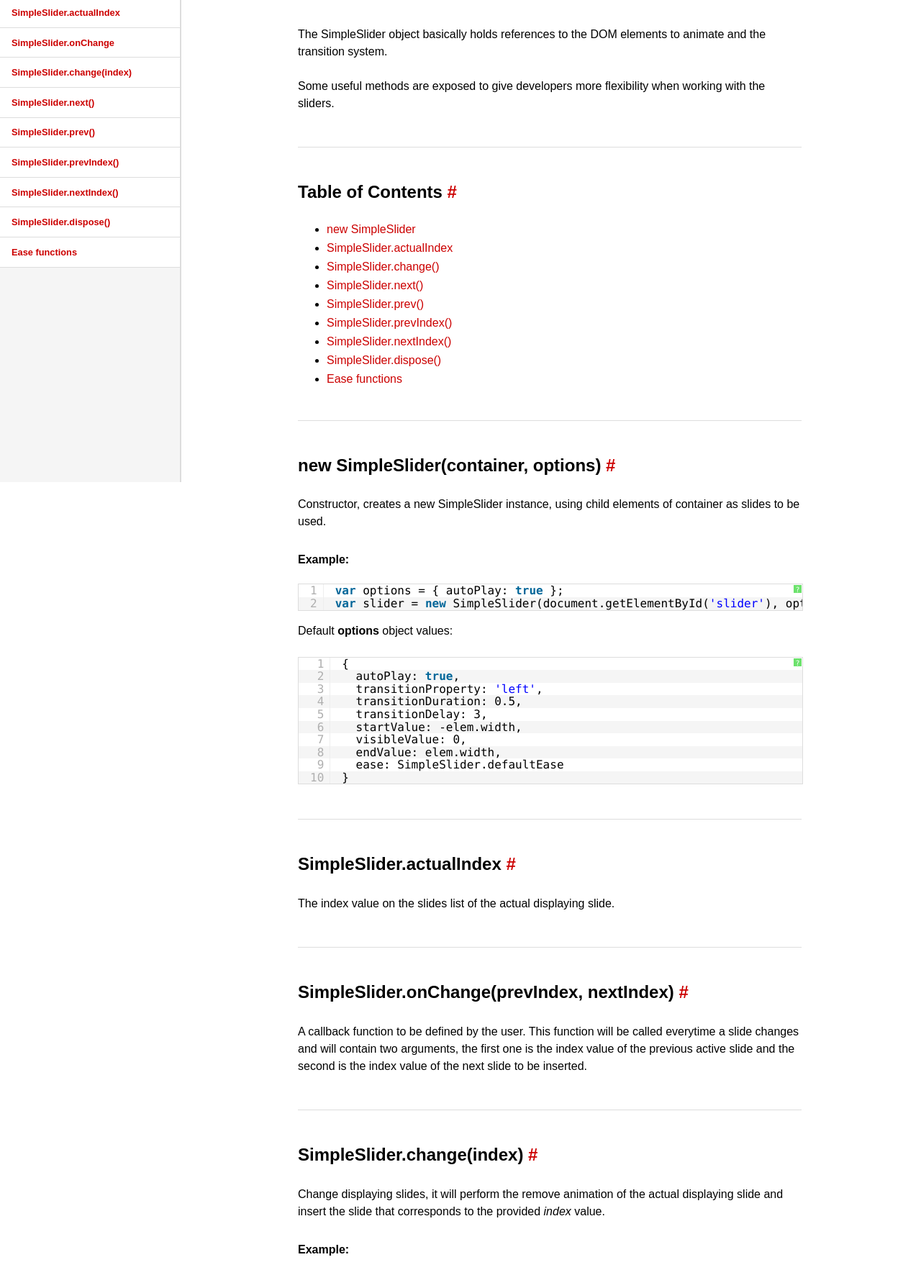
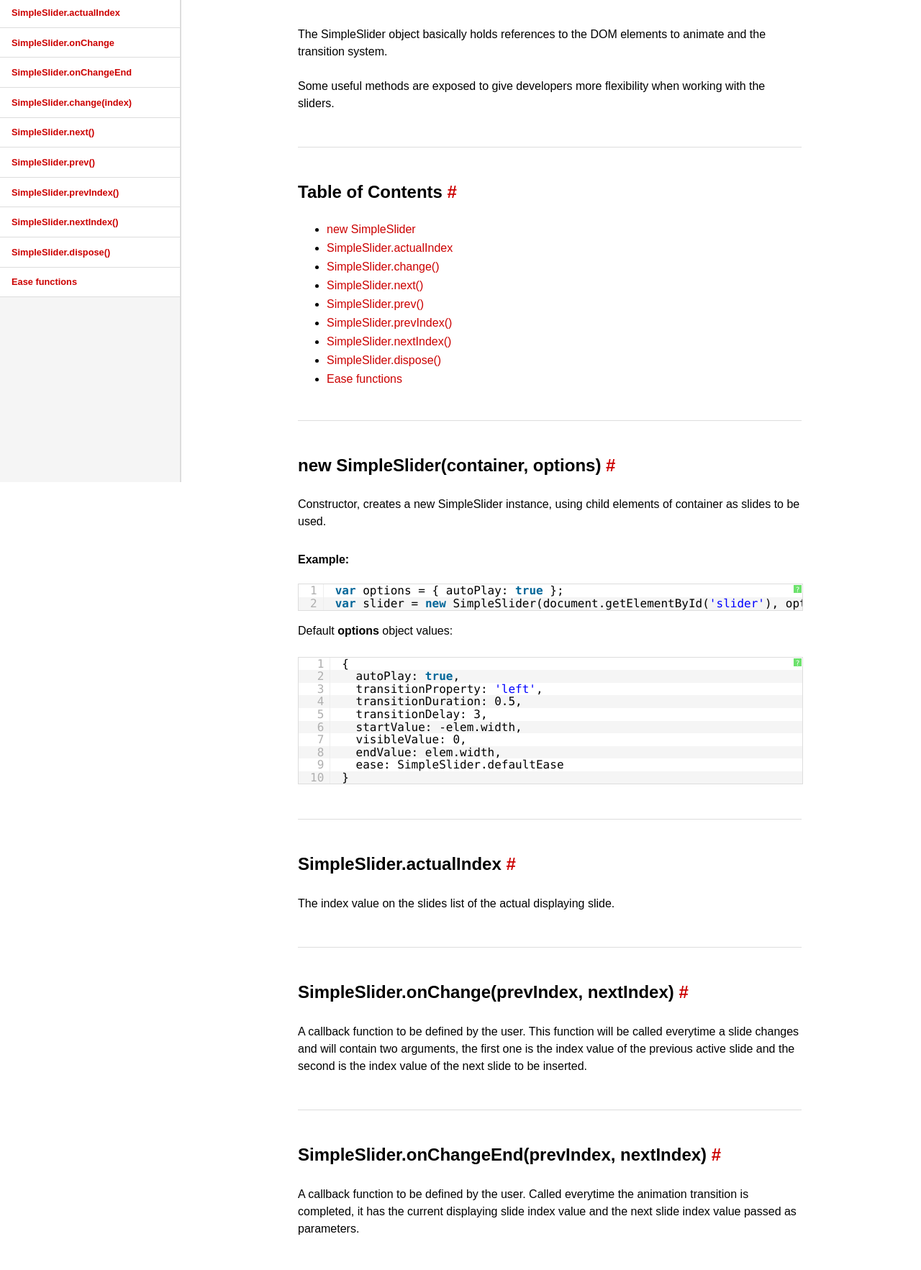
Before and after one commit to ruyadorno/simple-slider, a plain HTML site: page doc/simpleslider_doc.html in a window 1280 px wide. Shown: the part 130-1895 px from the top of the page at 72% size. Drawn offline with Linux system fonts and the light colour scheme.

Commit message:
Added docs for onChangeEnd event

```diff
--- a/doc/sidebar_.html
+++ b/doc/sidebar_.html
@@ -15,6 +15,11 @@
 
                 <a class="toc-item" href="simpleslider_doc.html#SimpleSlider.onChange">
                     <h4>SimpleSlider.onChange</h4>
+                    <span class="desc">A callback function to be invoked each time a slide changes</span>
+                </a>
+
+                <a class="toc-item" href="simpleslider_doc.html#SimpleSlider.onChangeEnd">
+                    <h4>SimpleSlider.onChangeEnd</h4>
                     <span class="desc">A callback function to be invoked each time a slide changes</span>
                 </a>
 
--- a/doc/simpleslider_doc.html
+++ b/doc/simpleslider_doc.html
@@ -71,6 +71,10 @@
 <h2>SimpleSlider.onChange(prevIndex, nextIndex) <a href="#SimpleSlider.onChange" id="SimpleSlider.onChange" class="deep-link">#</a></h2>
 
 <p>A callback function to be defined by the user. This function will be called everytime a slide changes and will contain two arguments, the first one is the index value of the previous active slide and the second is the index value of the next slide to be inserted.</p>
+
+<h2>SimpleSlider.onChangeEnd(prevIndex, nextIndex) <a href="#SimpleSlider.onChangeEnd" id="SimpleSlider.onChangeEnd" class="deep-link">#</a></h2>
+
+<p>A callback function to be defined by the user. Called everytime the animation transition is completed, it has the current displaying slide index value and the next slide index value passed as parameters.</p>
 
 <h2>SimpleSlider.change(index) <a href="#SimpleSlider.change" id="SimpleSlider.change" class="deep-link">#</a></h2>
 
```
Also changed, not shown: doc/index.html (+3 -1 lines).
